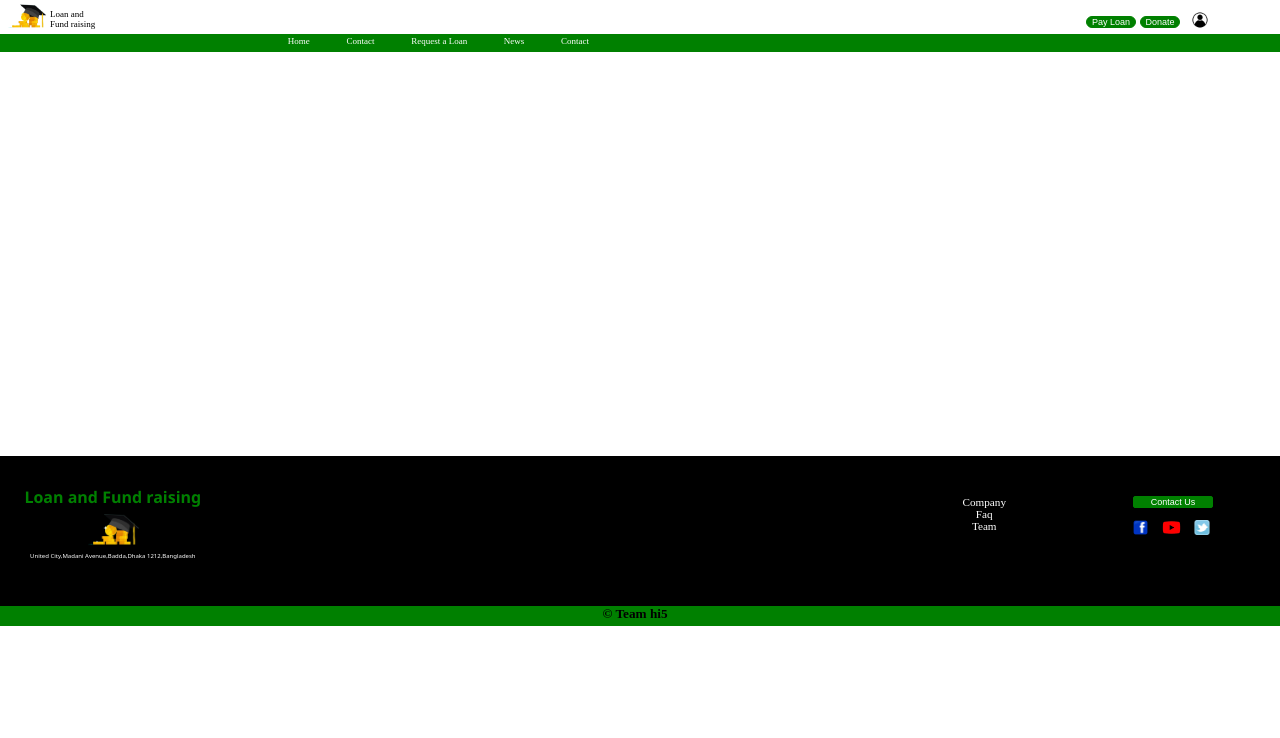
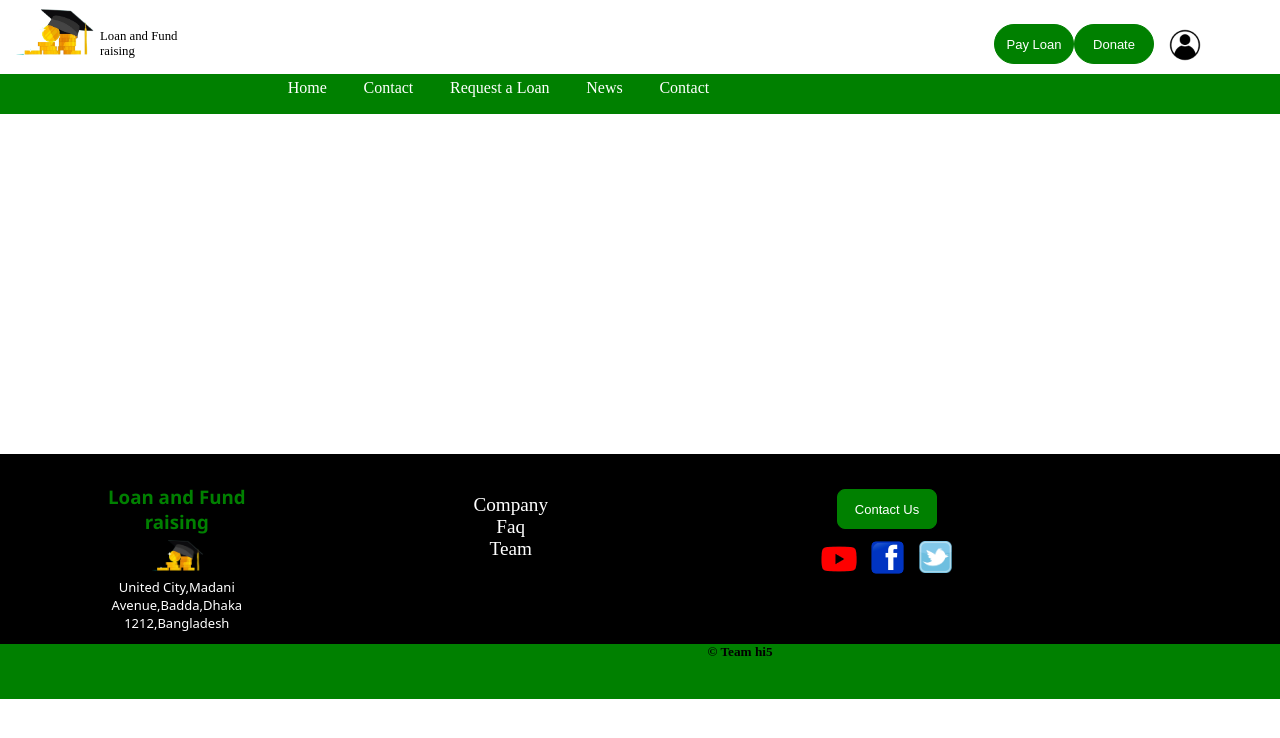
Before and after one commit to parvezhasan2001/LoanFunded, a plain HTML site: page dashboard.html in a window 1280 px wide. Shown: the top 738 px of the page. Drawn offline with Linux system fonts and the light colour scheme.

Commit message:
size updated

```diff
--- a/dashboard.css
+++ b/dashboard.css
@@ -3,38 +3,41 @@
 
 }
 .title{
-
-    width: 50px;
+    display: flex;
+    width: 80px;
     position: relative;
-    left: 50px;
-    top: -25px;
-    font-size: xx-small;
+    left:100px;
+    top: -35px;
+    font-size: 80%;
 }
 .btn{
+    display: flex;
+    height: 40px;
     float: right;
     margin-right: 5%;
     position: relative;
-    top: -60px;
+    top: -70px;
 
 }
 .btn1{
-    width: 50px;
+
+    width: 80px;
     border: none;
     background-color: green;
     border: 1px solid green;
     border-radius: 20px;
     color: white;
-    font-size: xx-small;
+    font-size: small;
     cursor: pointer;
     transition: rgba(128, 128, 128, 0.676);
 }
 .btn2{
-    width: 40px;
+    width: 80px;
     border: none;
     background-color: green;
     border: 1px solid green;
     border-radius: 20px;
-    font-size: xx-small;
+    font-size: small;
     color: white;
     cursor: pointer;
     transition: rgba(128, 128, 128, 0.676);
@@ -44,11 +47,11 @@
     background-color: white;
     border: 1px solid white;
     color: white;
-    font-size: xx-small;
+
     cursor: pointer;
     transition: rgba(128, 128, 128, 0.676);
     position: relative;
-    top: 10px;
+    top: -10px;
 }
 *{
     margin: 0;
@@ -56,6 +59,8 @@
     box-sizing: border-box;
 }
 #nav{
+    display: block;
+    height: 40px;
     background-color: green;
     position: relative;
     top: -20px;
@@ -65,15 +70,16 @@
     margin-left: 20%;
 }
 .link1,.link2,.link3,.link4,.link5,.link6{
+
     text-decoration: none;
     background-color: green;
     border: 1px solid green;
     margin-left: 3%;
-    font-size: xx-small;
+    font-size: medium;
     cursor: pointer;
     color: white;
     position: relative;
-    top: -4px;
+    top: 5px;
 
 }
 *{
@@ -83,8 +89,8 @@
 }
 .box1{
     background-color:black;
-    height: 150px;
-    margin-top: 30%;
+    height: 190px;
+    margin-top: 25%;
 
 
 }
@@ -95,37 +101,39 @@
     color: black;
     height: 80px;
     width: 200px;
-    margin-left: 1%;
+    margin-left: 6%;
 }
-h4{
+h3{
     color: green;
     font-family: 'Segoe UI', Tahoma, Geneva, Verdana, sans-serif;
 }
 
 p{
     color: white;
-    font-size: 5%;
+    font-size: small;
     position: relative;
     font-family: system-ui, -apple-system, BlinkMacSystemFont, 'Segoe UI', Roboto, Oxygen, Ubuntu, Cantarell, 'Open Sans', 'Helvetica Neue', sans-serif;
 
 }
 .right{
+    margin-right: 20%;
     float: right;
-    background-color: black;
-    width: 210px;
-    height: 80px;
+    background-color:black;
+    width:220px;
+    height: 100px;
     position: relative;
     top: -45px;
 
 }
 .btn4{
-        margin-left: 30%;
-        width: 80px;
+        margin-left: 15%;
+        height: 40px;
+        width:100px;
         border: none;
         background-color: green;
         border: 1px solid green;
-        border-radius: 2px;
-        font-size: xx-small;
+        border-radius: 8px;
+        font-size: small;
         color: white;
         cursor: pointer;
         transition: rgba(128, 128, 128, 0.676);
@@ -134,19 +142,19 @@ p{
     margin : 5% 0% 0% 30%;
 }
 .yt{
-    margin: 0% 0% 0% 40%;
+
     position: relative;
-    top: -29px;
+    top: -55px;
 }
 .twitter{
     position: relative;
-    top: -58px;
-    margin-left: 58%;
+    top: -112px;
+    margin-left: 50%;
 }
 .about{
 
-    font-size: 70%;
-    margin-right: 5%;
+    font-size: 120%;
+    margin-right: 20%;
    float: right;
    position: relative;
    top:-40px;
@@ -163,7 +171,7 @@ p{
 }
 .footer{
     background-color: green;
-    height: 20px;
+    height: 55px;
 }
 h5{
     position: relative;
--- a/dashboard.html
+++ b/dashboard.html
@@ -8,7 +8,7 @@
 </head>
 <body>
     <div id="header">
-        <img src="dashboard logo.png" alt="" height="30px" width="">
+        <img src="dashboard logo.png" alt="" height="60px" width="">
         <div class="title">Loan and Fund raising</div>
         <div class="btn">
             <button class="btn1" id="Pay">
@@ -18,7 +18,7 @@
                 Donate
             </button>
             <button class="btn3" >
-                <img src="profile-removebg-preview.png" alt="" height="30px">
+                <img src="profile-removebg-preview.png" alt="" height="60px">
             </button>
     </div>
     <div id="nav">
@@ -36,20 +36,20 @@
     <div class="box1">
         <div class="left" align="center">
 
-            <h4>Loan and Fund raising</h4>
+            <h3>Loan and Fund raising</h3>
             <img src="dashboard logo.png" alt="" height="40px" width="">
             <p>United City,Madani Avenue,Badda,Dhaka 1212,Bangladesh</p>
         </div>
         <div class="right">
             <button class="btn4">Contact Us</button>
             <div class="fb">
-                <a href=""><img src="Facebook_icon.svg.png" alt="" height="15px"></a>
+                <a href=""><img src="Facebook_icon.svg.png" alt="" height="35px"></a>
             </div>
             <div class="yt">
-                <a href=""><img src="youtube-logo-youtube-icon-transparent-free-png-removebg-preview.png" alt="" height="35px"></a>
+                <a href=""><img src="youtube-logo-youtube-icon-transparent-free-png-removebg-preview.png" alt="" height="70px"></a>
             </div>
             <div class="twitter">
-                <a href=""> <img src="twitter-4-logo.png" alt="" height="15px"></a>
+                <a href=""> <img src="twitter-4-logo.png" alt="" height="32px"></a>
             </div>
         </div>
         <div class="about"  style="display: flex; flex-direction: column; align-items: center;">
```
